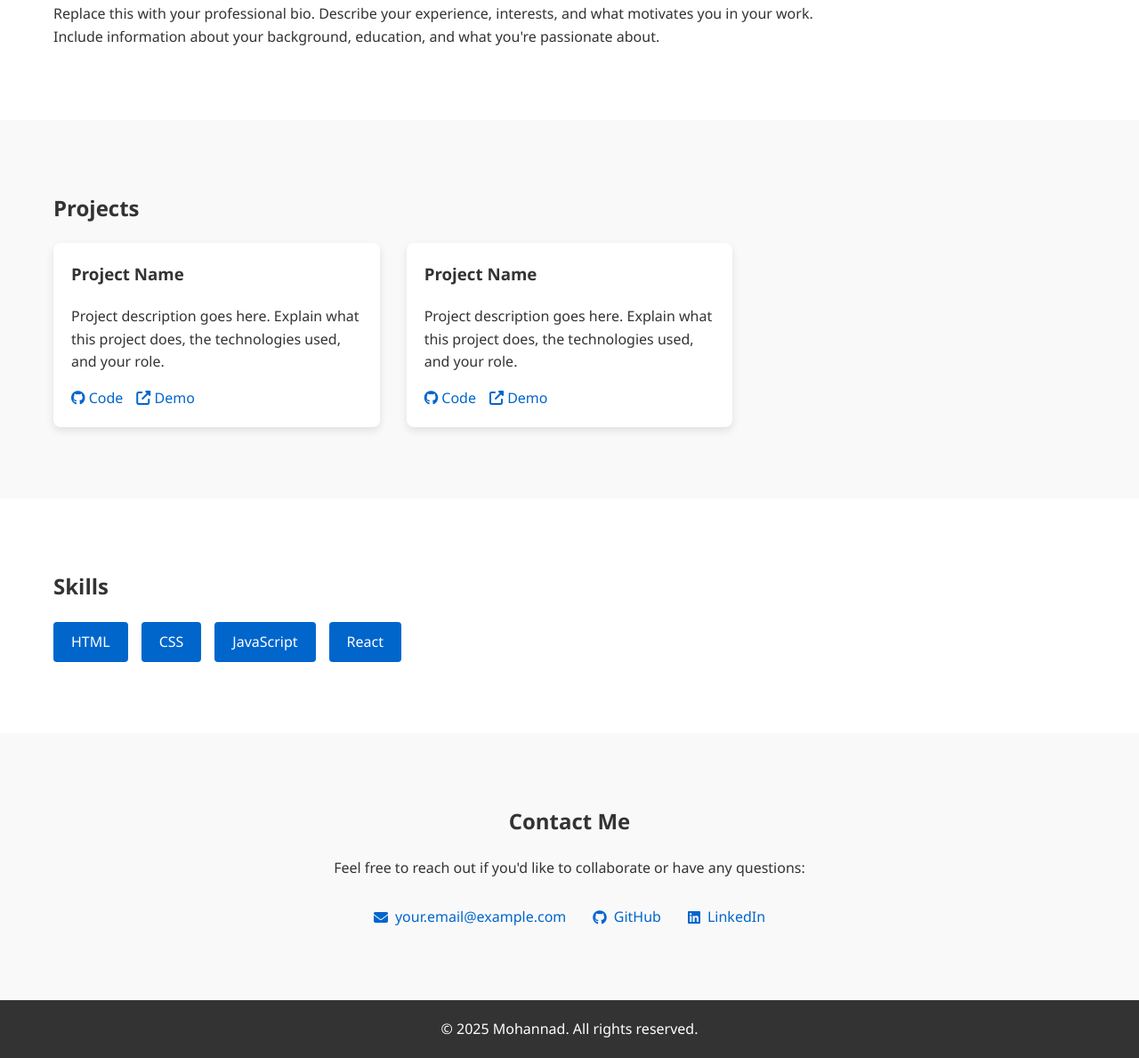
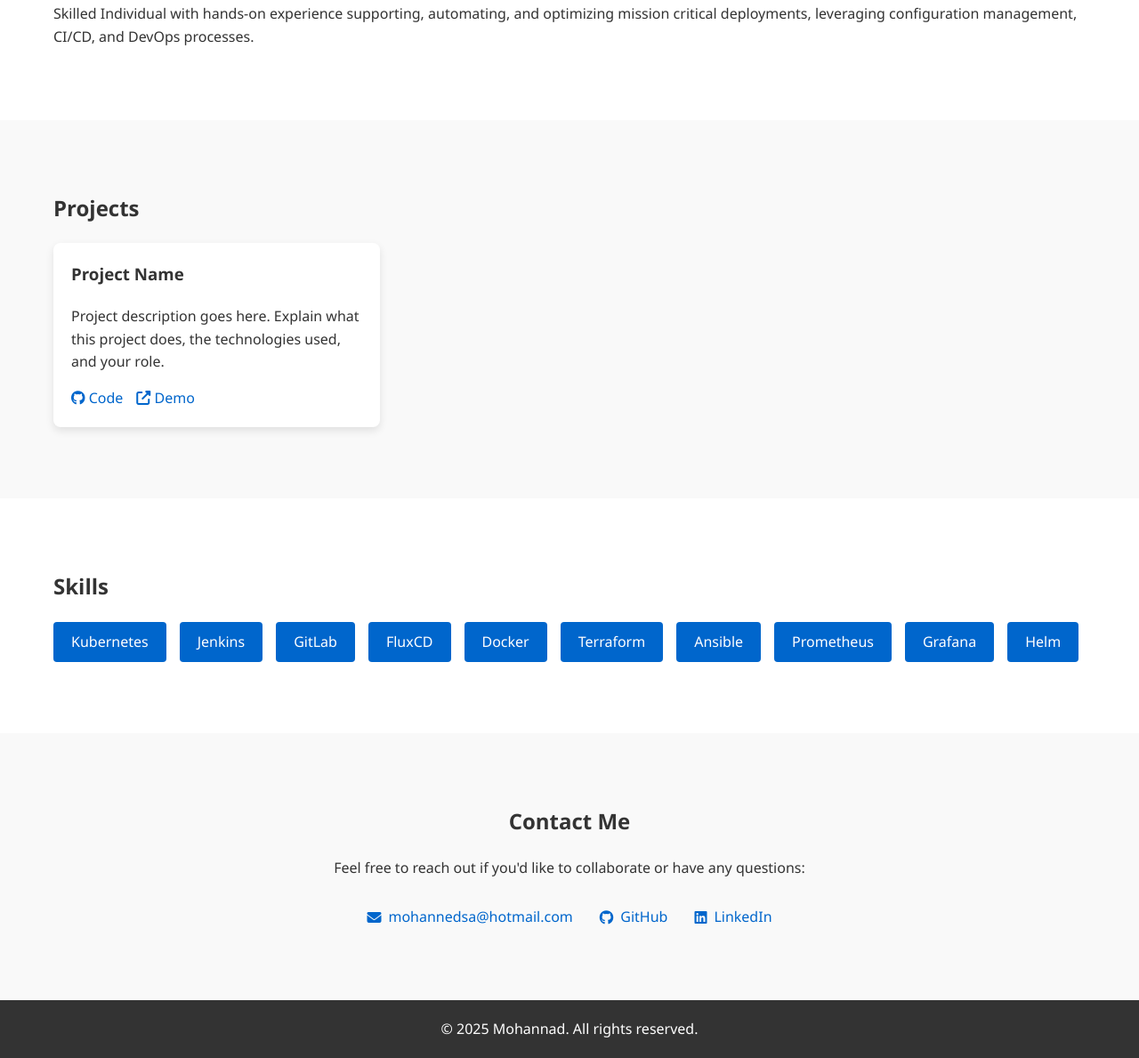
Before and after one commit to mohannedsa/portfolio-main, a plain HTML site: page index.html in a window 1280 px wide. Shown: the part 935-2124 px from the top of the page at 89% size. Drawn offline with Linux system fonts and the light colour scheme; a script that the page names is missing.

Commit message:
Update portfolio website with personal information and skills

```diff
--- a/index.html
+++ b/index.html
@@ -11,7 +11,7 @@
 <body>
     <header>
         <nav>
-            <div class="logo">Your Name</div>
+            <div class="logo">Mohannad Saad</div>
             <ul class="nav-links">
                 <li><a href="#about">About</a></li>
                 <li><a href="#projects">Projects</a></li>
@@ -23,8 +23,8 @@
 
     <section id="hero">
         <div class="container">
-            <h1>Hi, I'm <span class="highlight">Your Name</span></h1>
-            <p class="tagline">Web Developer & Designer</p>
+            <h1>Hi, I'm <span class="highlight">Mohannad Saad</span></h1>
+            <p class="tagline">Devops & SRE</p>
             <a href="#contact" class="cta-button">Get In Touch</a>
         </div>
     </section>
@@ -34,8 +34,8 @@
             <h2>About Me</h2>
             <div class="about-content">
                 <div class="about-text">
-                    <p>Replace this with your professional bio. Describe your experience, interests, and what motivates you in your work.</p>
-                    <p>Include information about your background, education, and what you're passionate about.</p>
+                    <p>Skilled Individual with hands-on experience supporting, automating, and optimizing mission critical
+                        deployments, leveraging configuration management, CI/CD, and DevOps processes.</p>
                 </div>
             </div>
         </div>
@@ -56,18 +56,6 @@
                         </div>
                     </div>
                 </div>
-
-                <!-- Project 2 -->
-                <div class="project-card">
-                    <div class="project-info">
-                        <h3>Project Name</h3>
-                        <p>Project description goes here. Explain what this project does, the technologies used, and your role.</p>
-                        <div class="project-links">
-                            <a href="#" target="_blank"><i class="fab fa-github"></i> Code</a>
-                            <a href="#" target="_blank"><i class="fas fa-external-link-alt"></i> Demo</a>
-                        </div>
-                    </div>
-                </div>
             </div>
         </div>
     </section>
@@ -76,12 +64,16 @@
         <div class="container">
             <h2>Skills</h2>
             <div class="skills-container">
-                <div class="skill">HTML</div>
-                <div class="skill">CSS</div>
-                <div class="skill">JavaScript</div>
-                <div class="skill">React</div>
-                <!-- Add more skills as needed -->
-            </div>
+                <div class="skill">Kubernetes</div>
+                <div class="skill">Jenkins</div>
+                <div class="skill">GitLab</div>
+                <div class="skill">FluxCD</div>
+                <div class="skill">Docker</div>
+                <div class="skill">Terraform</div>
+                <div class="skill">Ansible</div>
+                <div class="skill">Prometheus</div>
+                <div class="skill">Grafana</div>
+                <div class="skill">Helm</div>
         </div>
     </section>
 
@@ -90,9 +82,9 @@
             <h2>Contact Me</h2>
             <p>Feel free to reach out if you'd like to collaborate or have any questions:</p>
             <div class="contact-info">
-                <a href="mailto:your.email@example.com"><i class="fas fa-envelope"></i> your.email@example.com</a>
-                <a href="https://github.com/yourusername" target="_blank"><i class="fab fa-github"></i> GitHub</a>
-                <a href="https://linkedin.com/in/yourusername" target="_blank"><i class="fab fa-linkedin"></i> LinkedIn</a>
+                <a href="mailto:mohannedsa@hotmail.com"><i class="fas fa-envelope"></i> mohannedsa@hotmail.com</a>
+                <a href="https://github.com/mohannedsa" target="_blank"><i class="fab fa-github"></i> GitHub</a>
+                <a href="https://www.linkedin.com/in/mohannad-abuhussain/" target="_blank"><i class="fab fa-linkedin"></i> LinkedIn</a>
             </div>
         </div>
     </section>
```
